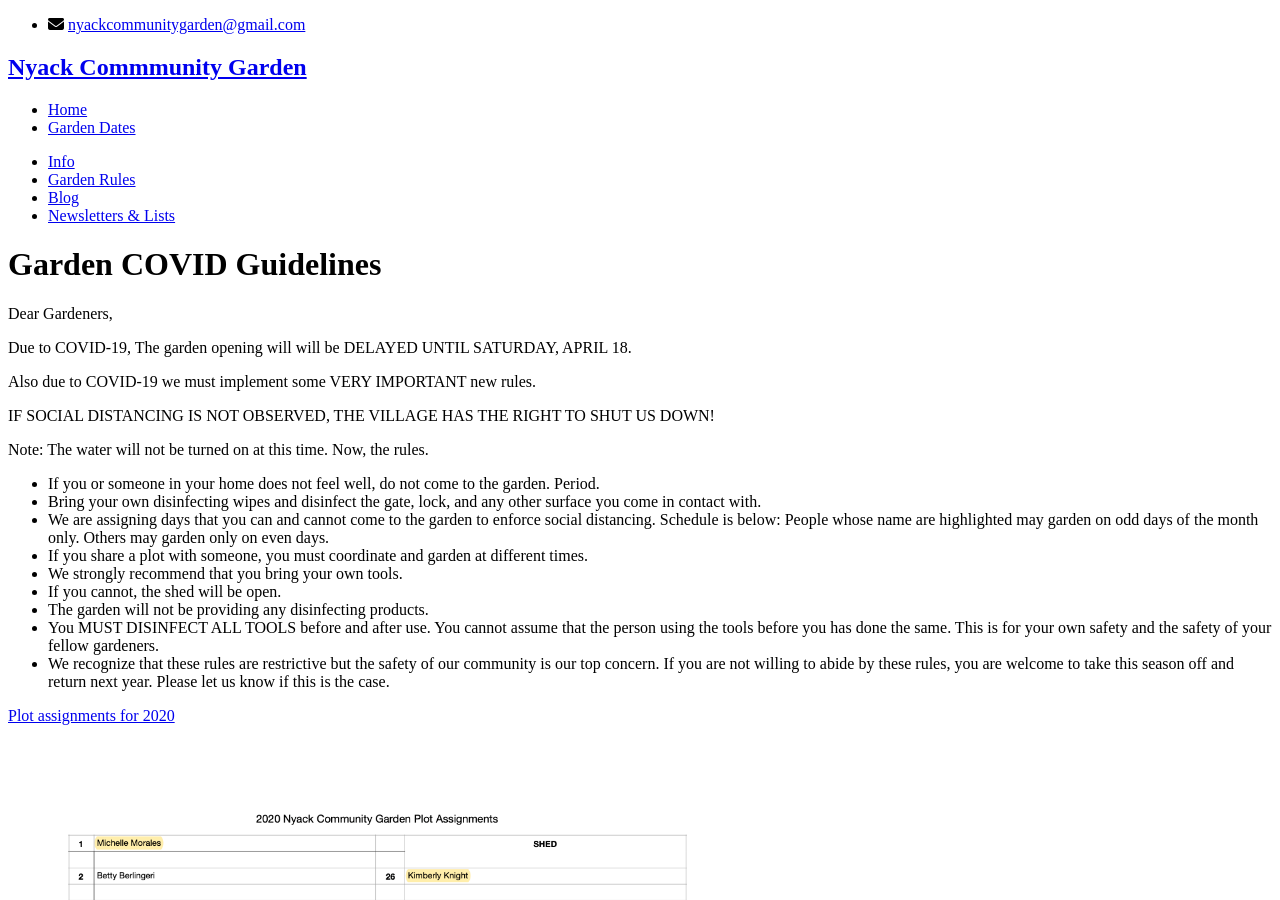
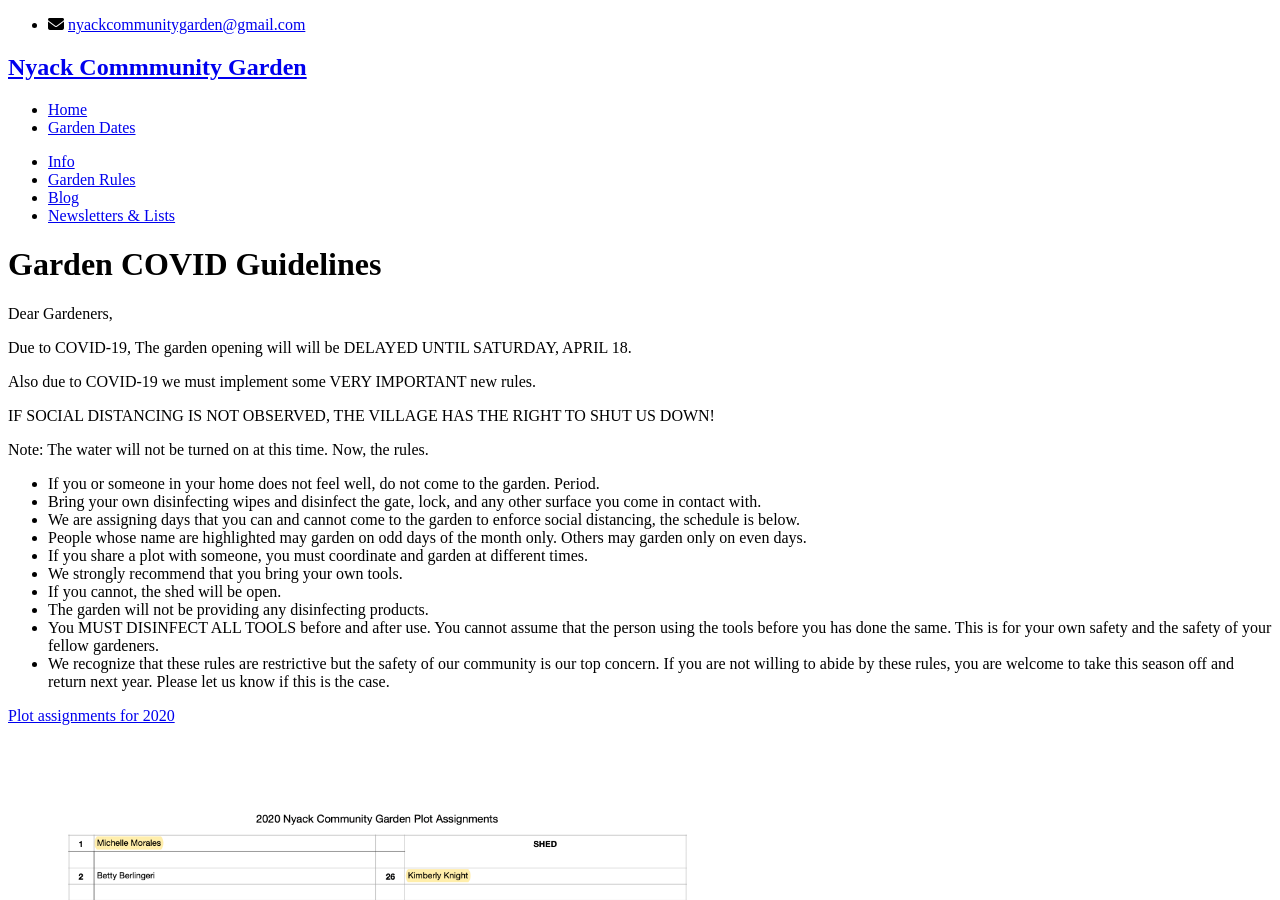
Before and after one commit to bosborne/nyackcommunitygarden, a Jekyll site: the page built from _posts/2020-3-28-2020-COVID-guidelines.md, in a window 1280 px wide and 900 px high. Built offline with Jekyll 4.4.1, drawn with Linux system fonts in a browser that asks for light colours; nearby versions of some CDN libraries; library files that are not in the unit come from our copies.

Commit message:
Reformat

```diff
--- a/_posts/2020-3-28-2020-COVID-guidelines.md
+++ b/_posts/2020-3-28-2020-COVID-guidelines.md
@@ -17,7 +17,8 @@ Note: The water will not be turned on at this time. Now, the rules.
 
 * If you or someone in your home does not feel well, do not come to the garden. Period.
 * Bring your own disinfecting wipes and disinfect the gate, lock, and any other surface you come in contact with.
-* We are assigning days that you can and cannot come to the garden to enforce social distancing. Schedule is below: People whose name are highlighted may garden on odd days of the month only. Others may garden only on even days.
+* We are assigning days that you can and cannot come to the garden to enforce social distancing, the schedule is below.
+* People whose name are highlighted may garden on odd days of the month only. Others may garden only on even days.
 * If you share a plot with someone, you must coordinate and garden at different times.
 * We strongly recommend that you bring your own tools.
 * If you cannot, the shed will be open.
```
